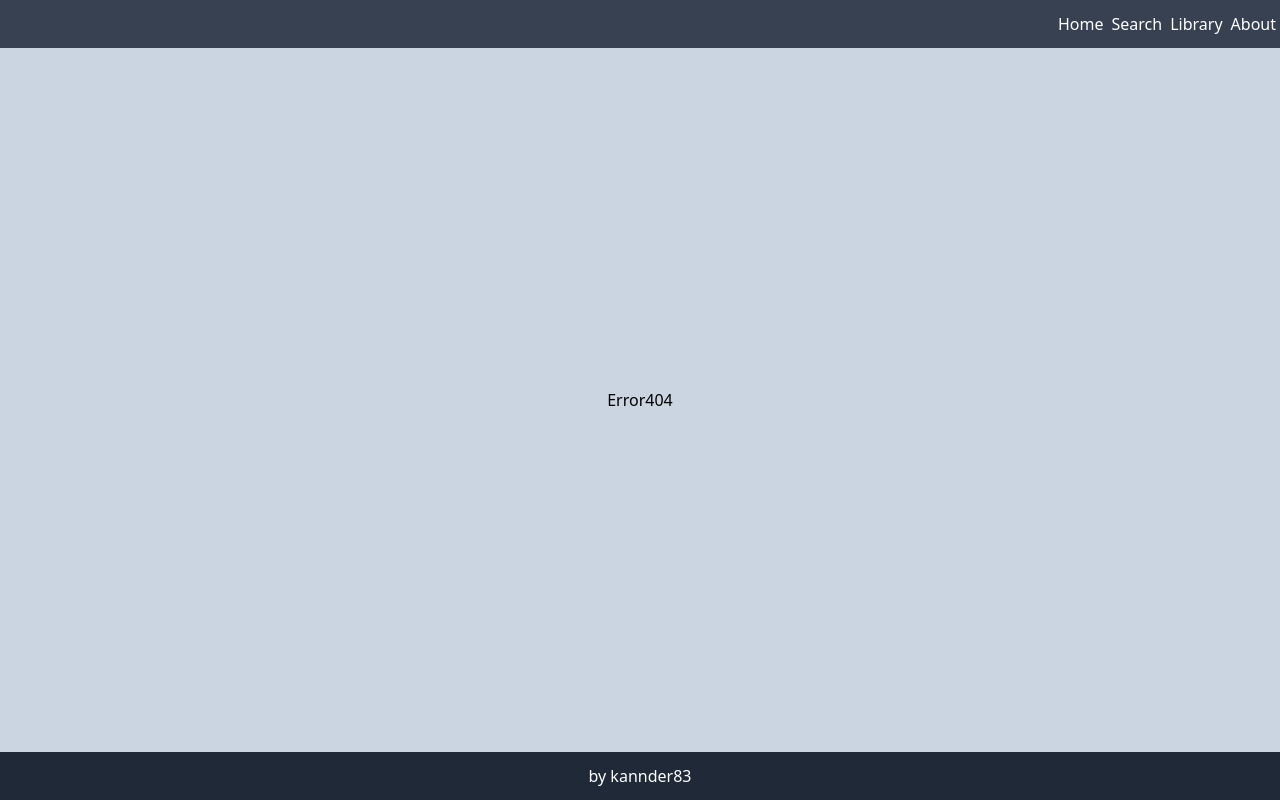
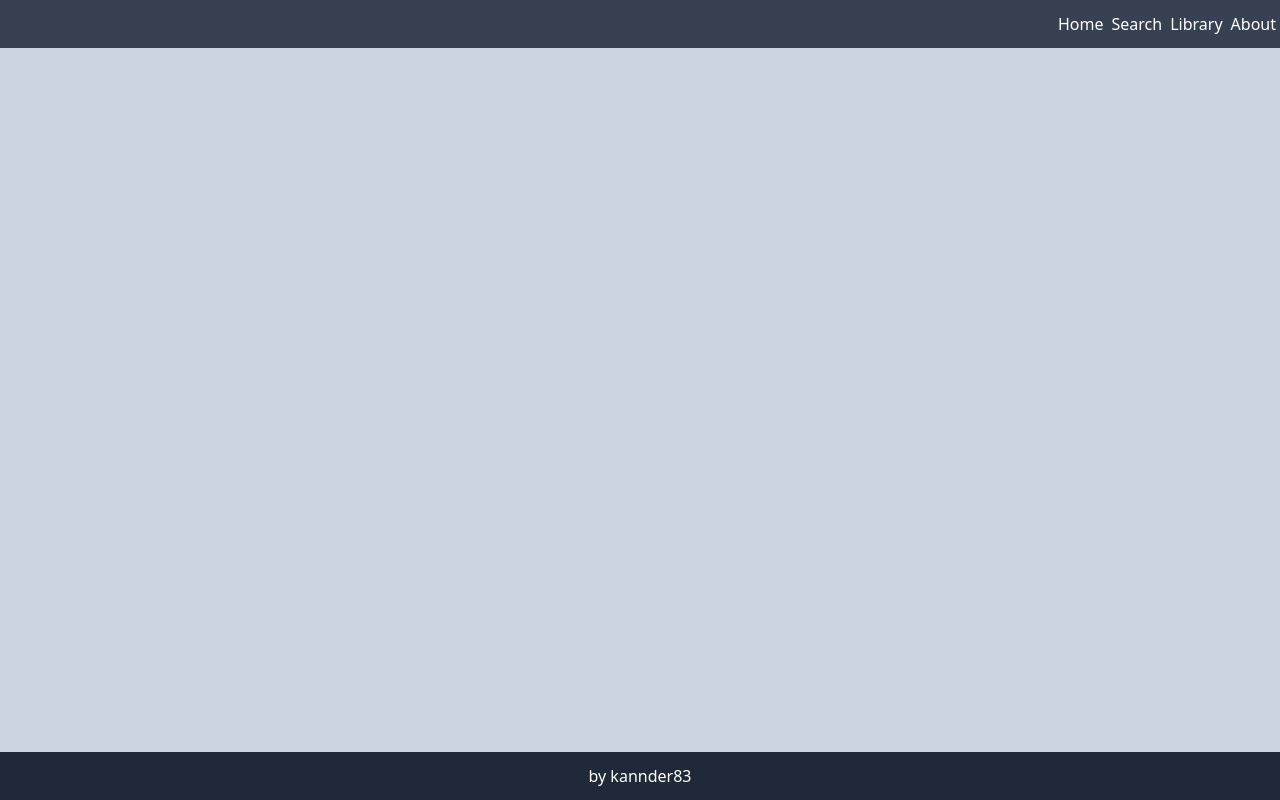
Before and after one commit to kannder83/filter-song, a React (Vite) app in the folder frontend/: page /layout in a window 1280 px wide. Built offline with nearby package versions, Linux system fonts and the light colour scheme.

Commit message:
create a layout for view

```diff
--- a/frontend/src/App.jsx
+++ b/frontend/src/App.jsx
@@ -1,4 +1,5 @@
 import { Route, Routes } from "react-router-dom";
+import { MainLayout } from "./layouts/MainLayout";
 import { Error404 } from "./pages/Error404";
 import { Home } from "./pages/Home";
 import { Library } from "./pages/Library";
@@ -6,30 +7,26 @@ import { Find } from "./pages/Find";
 import { About } from "./pages/About";
 import { DetailSong } from "./pages/DetailSong";
 import { Playlist } from "./pages/Playlist";
-import { Navbar } from "./components/Nabvar";
+import { Navbar } from "./components/Navbar";
 import { Footer } from "./components/Footer";
+
 
 function App() {
   return (
-    <div className="w-full min-h-screen bg-slate-300">
-      <div className="w-full h-[6vh]">
-        <Navbar />
-      </div>
-      <div className="w-full min-h-[88vh] p-1 flex flex-col justify-center items-center">
-        <Routes>
-          <Route path="/" element={<Home />} />
-          <Route path="/library" element={<Library />} />
-          <Route path="/library/:songId" element={<DetailSong />} />
-          <Route path="/find" element={<Find />} />
-          <Route path="/about" element={<About />} />
-          <Route path="/playlist" element={<Playlist />} />
-          <Route path="*" element={<Error404 />} />
-        </Routes>
-      </div>
-      <div className="w-full h-[6vh]">
-        <Footer />
-      </div>
-    </div>
+
+    <Routes>
+      <Route path="/" element={<MainLayout />} >
+        <Route index element={<Home />} />
+        <Route path="library" element={<Library />} />
+        <Route path="library/:songId" element={<DetailSong />} />
+        <Route path="find" element={<Find />} />
+        <Route path="about" element={<About />} />
+      </Route>
+      <Route path="/layout" element={<MainLayout />} >
+        <Route path="playlist" element={<Playlist />} />
+      </Route >
+      <Route path="*" element={<Error404 />} />
+    </Routes>
   );
 }
 
--- /dev/null
+++ b/frontend/src/layouts/MainLayout.jsx
@@ -0,0 +1,22 @@
+import React from 'react'
+import { Navbar } from '../components/Navbar'
+import { Footer } from '../components/Footer'
+import { Outlet } from 'react-router-dom'
+
+const MainLayout = () => {
+    return (
+        <div className="w-full min-h-screen bg-slate-300">
+            <div className="w-full h-[6vh]">
+                <Navbar />
+            </div>
+            <div className="w-full min-h-[88vh] flex flex-col justify-center items-center">
+                <Outlet />
+            </div>
+            <div className="w-full h-[6vh]">
+                <Footer />
+            </div>
+        </div >
+    )
+}
+
+export { MainLayout }
--- a/frontend/src/pages/Playlist.jsx
+++ b/frontend/src/pages/Playlist.jsx
@@ -6,7 +6,6 @@ const Playlist = () => {
   const [pageIndex, setPageIndex] = useState({});
 
   const increment = () => {
-    // console.log("ingreso...");
     setCount(count + 10);
     console.log("setcount: ", count);
     getAllSongs(count);
@@ -25,7 +24,6 @@ const Playlist = () => {
   };
 
   const getAllSongs = (skip = 0, limit = 10) => {
-    // console.log("skip: ", skip);
     get(`/songs?skip=${skip}&limit=${limit}`)
       .then((result) => {
         setPageIndex({
@@ -43,7 +41,6 @@ const Playlist = () => {
   };
 
   useEffect(() => {
-    console.log("useefect:", count);
     getAllSongs(count);
   }, [count]);
 
```
Also changed, not shown: frontend/src/components/Navbar.jsx (renamed from frontend/src/components/Nabvar.jsx).
